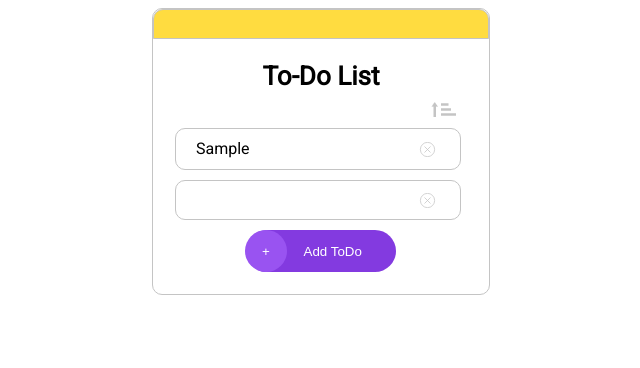
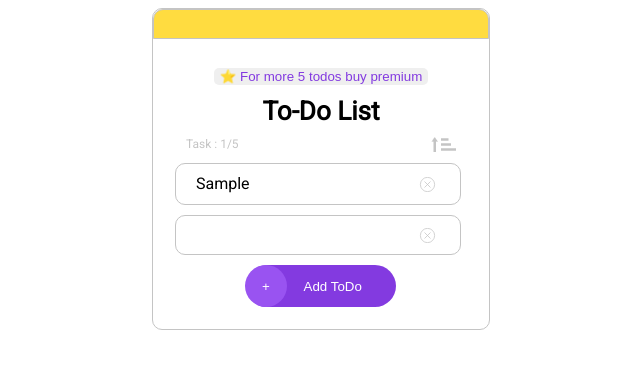
Before and after one commit to hasanlee/m2-project, a plain HTML site: page index.html in a window 1280 px wide. Both pictures are taken after typing "Sample" into the empty fields and a click on the button "Add ToDo". Shown: the whole page, without its empty margins (319-959 px from the left). Drawn offline with Linux system fonts and the light colour scheme.

Commit message:
added premium ))

```diff
--- a/app.js
+++ b/app.js
@@ -1,4 +1,6 @@
 var todos = [];
+var limit = 5;
+var premium = false;
 var sortAsc = false;
 
 const textInput = document.querySelector("#text");
@@ -7,6 +9,8 @@ const addTodoBtn = document.querySelector("#addTodoBtn");
 const sortBtn = document.querySelector("#sortBtn");
 const deleteBtn = document.querySelector("#deleteBtn");
 const todoBox = document.querySelector(".todo-box");
+const premiumBtn = document.querySelector(".premium>button");
+const countTodo = document.querySelector(".toolbar .count");
 
 document.addEventListener("load", getTodos());
 addTodoBtn.addEventListener("click", (e) => {
@@ -27,11 +31,12 @@ sortBtn.addEventListener("click", sortList);
 deleteBtn.addEventListener("click", () => {
   textInput.value = "";
 });
+premiumBtn.addEventListener("click", buyPremium);
 function addTodo(id, text) {
   if (
     text != undefined &&
     text != "" &&
-    todos.length < 5 &&
+    todos.length < limit &&
     text.trim() != ""
   ) {
     todos.push({
@@ -42,6 +47,7 @@ function addTodo(id, text) {
   getTodos();
 }
 function getTodos() {
+  checkPremium();
   todos.length <= 0
     ? (list.style.border = "0px")
     : (list.style.border = "1px solid #c4c4c4");
@@ -65,10 +71,11 @@ function getTodos() {
     <path d="M6 14L14 6" stroke="#C4C4C4"/>
     </svg>`;
     list.append(div);
-    todos.length == 5
+    todos.length == limit
       ? (todoBox.style.display = "none")
       : (todoBox.style.display = "flex");
   });
+  countTodo.innerHTML = `Task : ${todos.length}/${limit}`;
 }
 function removeTodo(id, el) {
   let index = todos.findIndex((todo) => todo.id == id);
@@ -108,6 +115,23 @@ function uuidv4() {
     ).toString(16)
   );
 }
+function buyPremium() {
+  document.body.style.cursor = "wait";
+  premiumBtn.style.cursor = "wait";
+  setTimeout(() => {
+    console.log("sdsd");
+    document.body.style.cursor = "unset";
+    premiumBtn.style.cursor = "unset";
+    premium = true;
+    getTodos();
+  }, 2000);
+}
+function checkPremium() {
+  if (premium) {
+    premiumBtn.style.display = "none";
+    limit = 10;
+  }
+}
 // Draggable
 var remove = document.querySelector(".draggable");
 function dragStart(e) {
--- a/index.html
+++ b/index.html
@@ -11,8 +11,12 @@
     <div class="card">
       <div class="card-header"></div>
       <div class="card-body">
+        <div class="premium">
+          <button>⭐ For more 5 todos buy premium</button>
+        </div>
         <div class="title">To-Do List</div>
         <div class="toolbar">
+          <span class="count">0/5</span>
           <img class="icon" src="./icons/sortAsc.png" id="sortBtn" />
         </div>
         <div class="list"></div>
--- a/style.css
+++ b/style.css
@@ -36,8 +36,16 @@ body {
 }
 .toolbar {
   display: flex;
-  justify-content: end;
+  justify-content: space-between;
   margin: 11px 11px 11px 11px;
+}
+.toolbar .count {
+  font-family: "Roboto";
+  font-style: normal;
+  font-size: 12px;
+  text-align: center;
+  text-transform: capitalize;
+  color: #c4c4c4;
 }
 .icon {
   width: 25px;
@@ -68,12 +76,10 @@ body {
   white-space: nowrap;
   width: 180px;
 }
-
 .list-item p:hover {
   white-space: unset;
   text-overflow: unset;
 }
-
 .todo-box {
   box-sizing: border-box;
   border: 1px solid #c4c4c4;
@@ -160,3 +166,23 @@ input:focus {
 .over {
   transform: scale(1.1, 1.1);
 }
+
+/*  */
+.premium {
+  font-family: "Roboto";
+  font-style: normal;
+  font-weight: 600;
+  font-size: 14px;
+  line-height: 30px;
+  text-align: center;
+  text-transform: capitalize;
+  color: #000000;
+  margin-bottom: 5px;
+}
+.premium > button {
+  border-radius: 5px;
+  border: 0px;
+  /* background-color: #9a53f1a2; */
+  color: #833ae0;
+  cursor: pointer;
+}
```
